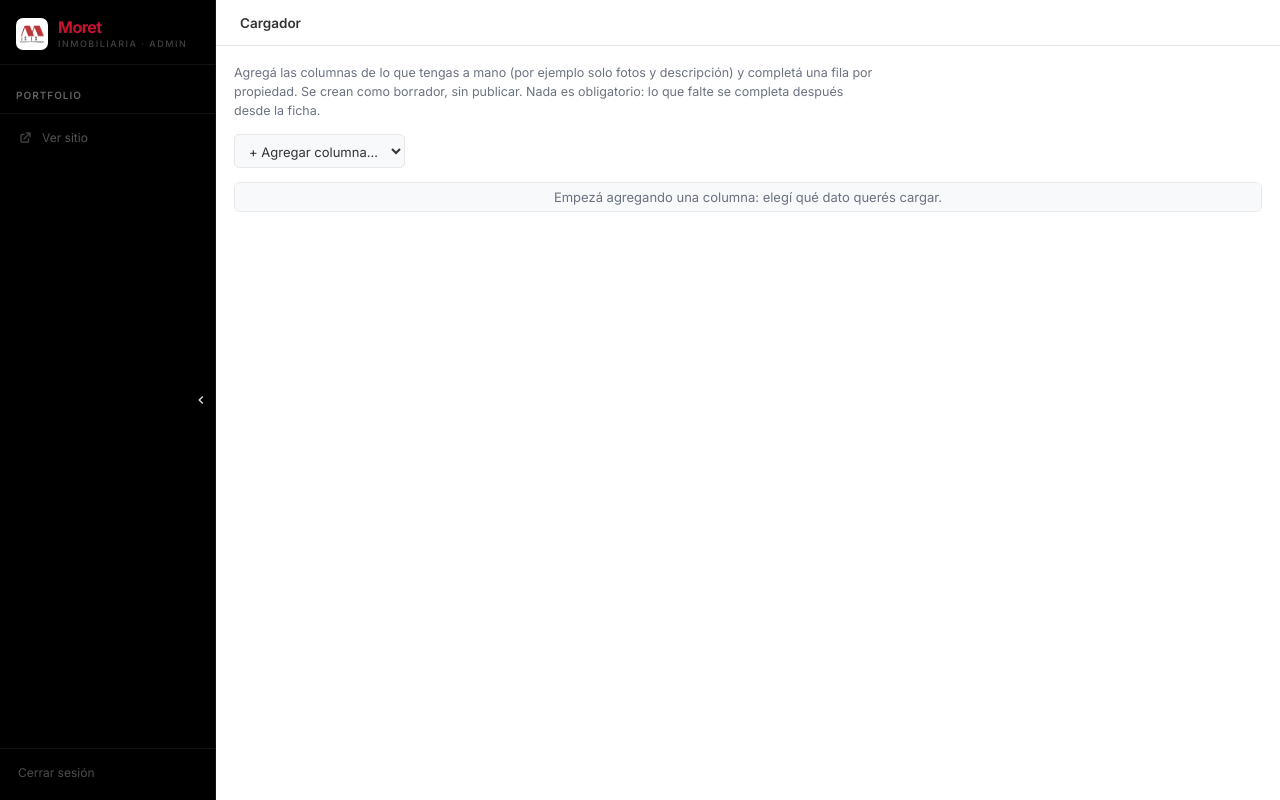
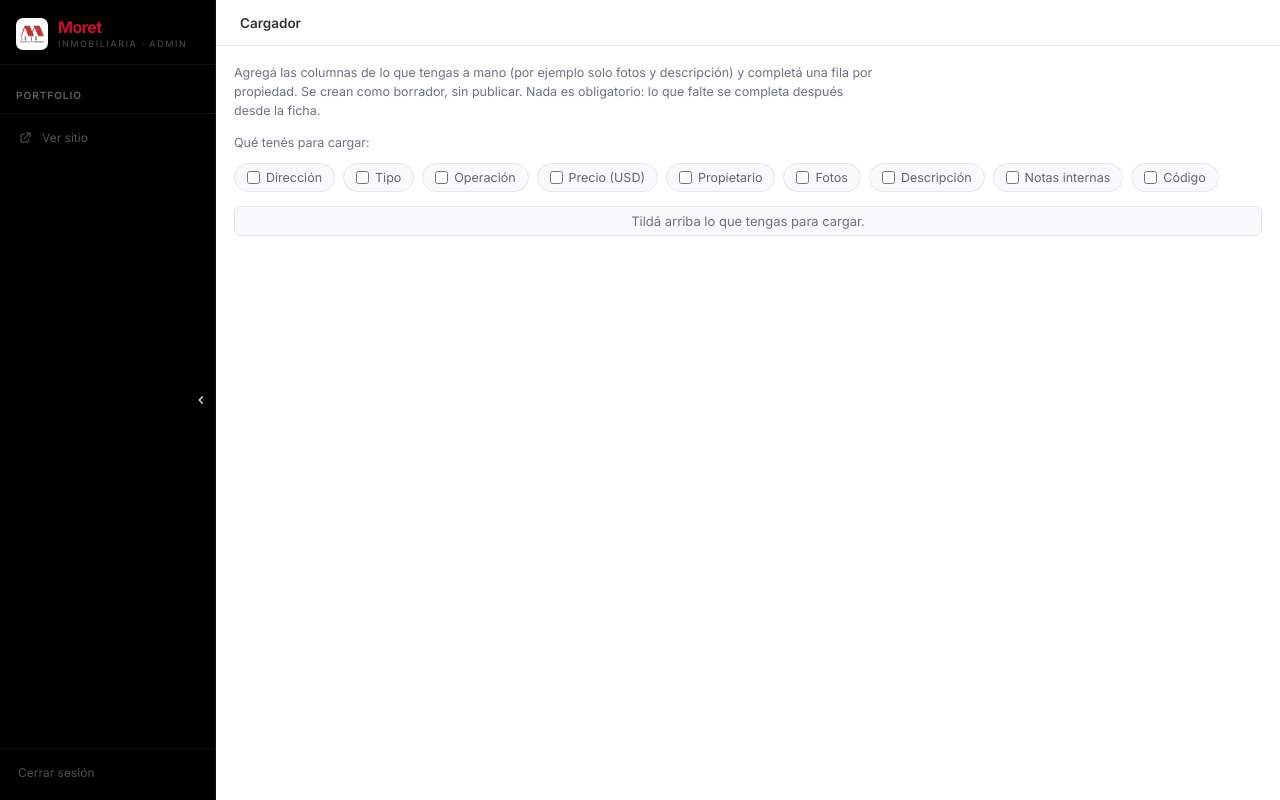
Before and after one commit to cerosmrt/app-inmobiliaria, a Flask app: template templates/admin/captar.html in a window 1280 px wide. Run offline with Flask 3, Linux system fonts and the light colour scheme; the template is opened without the code that fills it, so the values that code supplies are empty; some libraries are stand-ins or nearby versions.

Commit message:
feat(cargador): tildar las columnas que se tienen en vez de agregarlas una por una
Chips con checkbox arriba de la planilla: se tilda lo que hay a mano y las
columnas aparecen de una, siempre en el mismo orden. Destildar la quita.

Co-Authored-By: Claude Sonnet 5.5 <noreply@anthropic.com>

```diff
--- a/templates/admin/captar.html
+++ b/templates/admin/captar.html
@@ -10,7 +10,15 @@
         padding: 7px 10px; border: 1.5px solid var(--border); border-radius: var(--radius-sm);
         font-size: 13px; font-family: inherit; color: var(--text); background: var(--surface);
     }
-    .cg-spacer { flex: 1; }
+    .cg-chips { display: flex; flex-wrap: wrap; gap: 8px; }
+    .cg-chip {
+        display: inline-flex; align-items: center; gap: 6px; cursor: pointer; user-select: none;
+        padding: 6px 12px; border: 1.5px solid var(--border); border-radius: 999px;
+        font-size: 12.5px; color: var(--text-2); background: var(--surface); transition: var(--tx);
+    }
+    .cg-chip:hover { border-color: var(--border-strong); }
+    .cg-chip input { margin: 0; accent-color: var(--green); cursor: pointer; }
+    .cg-chip.on { border-color: var(--green); color: var(--text); background: var(--surface-2); font-weight: 600; }
     .cg-scroll { overflow-x: auto; border: 1px solid var(--border); border-radius: var(--radius); background: var(--surface); }
     table.cg-table { border-collapse: collapse; width: 100%; }
     table.cg-table th {
@@ -18,10 +26,6 @@
         color: var(--muted); padding: 9px 10px; border-bottom: 1px solid var(--border);
         background: var(--surface-2); white-space: nowrap;
     }
-    table.cg-table th .cg-quitar {
-        border: none; background: none; color: var(--muted); cursor: pointer; font-size: 12px; margin-left: 6px; padding: 0;
-    }
-    table.cg-table th .cg-quitar:hover { color: var(--accent); }
     table.cg-table td { padding: 6px 8px; border-bottom: 1px solid var(--border); vertical-align: top; }
     table.cg-table tr:last-child td { border-bottom: none; }
     .cg-in {
@@ -56,8 +60,8 @@
     </p>
 
     <div class="cg-bar">
-        <select id="cg-selector" onchange="agregarColumna(this.value); this.value=''"></select>
-        <span class="cg-spacer"></span>
+        <span class="cg-hint" style="margin:0">Qué tenés para cargar:</span>
+        <div class="cg-chips" id="cg-chips"></div>
     </div>
 
     <div class="cg-scroll"><table class="cg-table" id="cg-tabla"></table></div>
@@ -90,18 +94,21 @@
     var _nextFila = 1;
 
     function renderSelector() {
-        var sel = document.getElementById('cg-selector');
-        var libres = Object.keys(COLUMNAS).filter(function(k) { return columnas.indexOf(k) === -1; });
-        sel.innerHTML = '<option value="">+ Agregar columna…</option>' + libres.map(function(k) {
-            return '<option value="' + k + '">' + esc(COLUMNAS[k].label) + '</option>';
+        document.getElementById('cg-chips').innerHTML = Object.keys(COLUMNAS).map(function(k) {
+            var on = columnas.indexOf(k) !== -1;
+            return '<label class="cg-chip' + (on ? ' on' : '') + '">' +
+                '<input type="checkbox"' + (on ? ' checked' : '') + ' onchange="alternarColumna(\'' + k + '\')">' +
+                esc(COLUMNAS[k].label) + '</label>';
         }).join('');
-        sel.style.display = libres.length ? '' : 'none';
     }
 
-    function agregarColumna(k) {
-        if (!k || columnas.indexOf(k) !== -1) return;
+    function alternarColumna(k) {
+        if (columnas.indexOf(k) !== -1) { quitarColumna(k); return; }
         guardarValores();
         columnas.push(k);
+        // Siempre en el orden de la lista, no en el que se tildaron.
+        var orden = Object.keys(COLUMNAS);
+        columnas.sort(function(a, b) { return orden.indexOf(a) - orden.indexOf(b); });
         if (!filas.length) filas.push({ id: _nextFila++, valores: {}, fotos: [] });
         render();
     }
@@ -115,7 +122,7 @@
     }
 
     function agregarFila() {
-        if (!columnas.length) { toast('Primero agregá una columna.', 'error'); return; }
+        if (!columnas.length) { toast('Primero tildá qué querés cargar.', 'error'); return; }
         guardarValores();
         filas.push({ id: _nextFila++, valores: {}, fotos: [] });
         render();
@@ -167,11 +174,11 @@
         document.getElementById('cg-btn-fila').style.display = columnas.length ? '' : 'none';
         document.getElementById('cg-btn-crear').style.display = filas.length ? '' : 'none';
         if (!columnas.length) {
-            t.innerHTML = '<tbody><tr><td class="cg-vacio">Empezá agregando una columna: elegí qué dato querés cargar.</td></tr></tbody>';
+            t.innerHTML = '<tbody><tr><td class="cg-vacio">Tildá arriba lo que tengas para cargar.</td></tr></tbody>';
             return;
         }
         t.innerHTML = '<thead><tr>' + columnas.map(function(k) {
-            return '<th>' + esc(COLUMNAS[k].label) + '<button class="cg-quitar" title="Quitar columna" onclick="quitarColumna(\'' + k + '\')">&#x2715;</button></th>';
+            return '<th>' + esc(COLUMNAS[k].label) + '</th>';
         }).join('') + '<th></th><th></th></tr></thead><tbody>' + filas.map(function(f) {
             return '<tr id="cg-fila-' + f.id + '">' + columnas.map(function(k) {
                 return '<td>' + celda(f, k) + '</td>';
```
